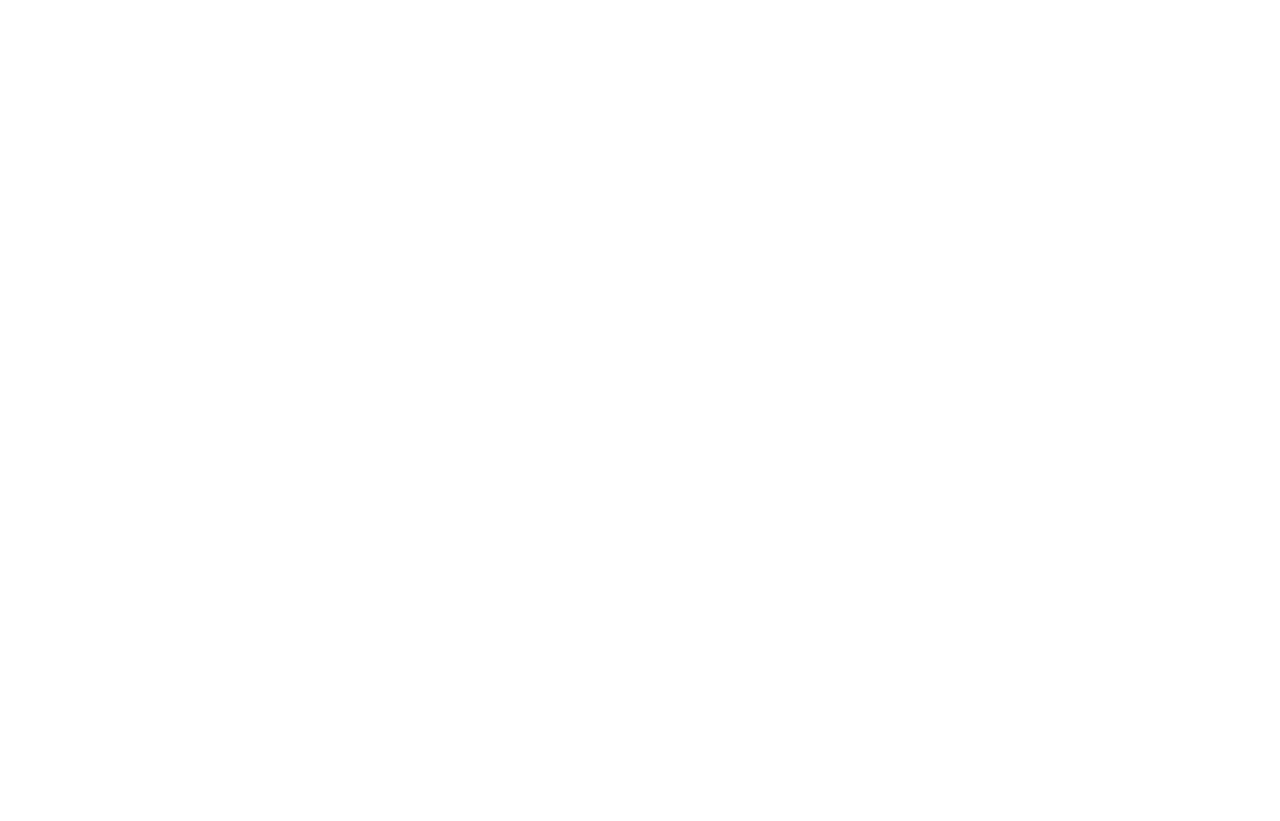
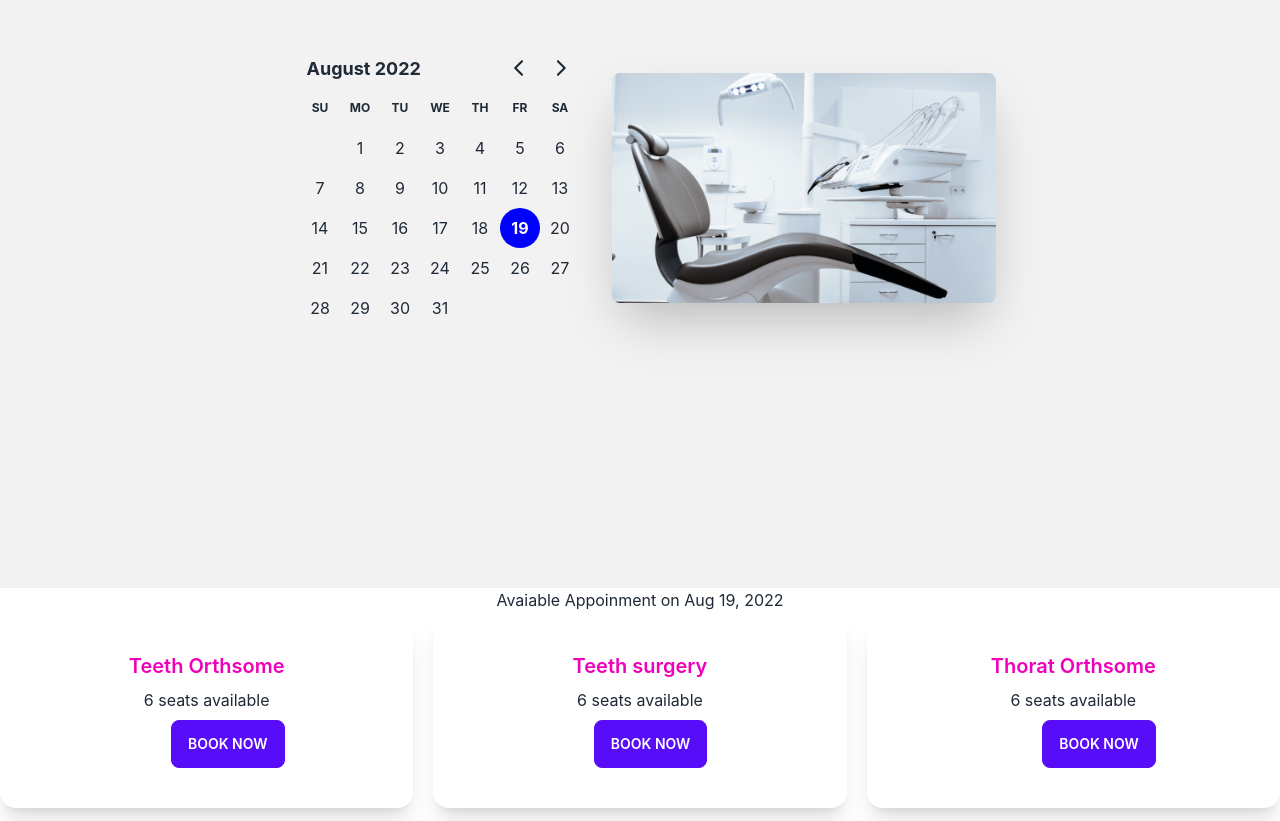
Before and after one commit to mahlilmahee/psychic-doctor01, a React (Create React App) app: page /appoinment in a window 1280 px wide. Shown: the part 276-1097 px from the top of the page. Before the commit the page ends 800 px from the top, so only its background shows below. Built offline with nearby package versions, Linux system fonts and the light colour scheme.

Commit message:
another day

```diff
--- a/package.json
+++ b/package.json
@@ -7,7 +7,10 @@
     "@testing-library/react": "^13.3.0",
     "@testing-library/user-event": "^13.5.0",
     "daisyui": "^2.24.0",
+    "date-fns": "^2.29.2",
     "react": "^18.2.0",
+    "react-datepicker": "^4.8.0",
+    "react-day-picker": "^8.1.3",
     "react-dom": "^18.2.0",
     "react-hook-form": "^7.34.2",
     "react-router-dom": "^6.3.0",
--- /dev/null
+++ b/public/services.json
@@ -0,0 +1,68 @@
+[
+    {
+        "_id":1,
+        "name":"Teeth Orthsome",
+        "slots":[
+            "8.00 AM -8.30 AM",
+            "8.30 AM -9.00 AM",
+            "9.00 AM -9.30 AM",
+            "9300 AM -10.00 AM",
+            "10.00 AM -10.30 AM",
+            "10.30 AM -11.00 AM"
+        ]
+    },
+    {
+        "_id":2,
+        "name":"Teeth surgery",
+        "slots":[
+            "8.00 AM -8.30 AM",
+            "8.30 AM -9.00 AM",
+            "9.00 AM -9.30 AM",
+            "9300 AM -10.00 AM",
+            "10.00 AM -10.30 AM",
+            "10.30 AM -11.00 AM"
+        ]
+    },
+    {
+        "_id":3,
+        "name":"Thorat Orthsome",
+        "slots":[
+            "8.00 AM -8.30 AM",
+            "8.30 AM -9.00 AM",
+            "9.00 AM -9.30 AM",
+            "9300 AM -10.00 AM",
+            "10.00 AM -10.30 AM",
+            "10.30 AM -11.00 AM"
+        ]
+    },
+    {
+        "_id":4,
+        "name":"plastic surgery",
+        "slots":[]
+    },
+    {
+        "_id":5,
+        "name":"open heart surgary",
+        "slots":[
+            "8.00 AM -8.30 AM",
+            "8.30 AM -9.00 AM",
+            "9.00 AM -9.30 AM",
+            "9300 AM -10.00 AM",
+            "10.00 AM -10.30 AM",
+            "10.30 AM -11.00 AM"
+        ]
+    },
+    {
+        "_id":6,
+        "name":"EYE test ",
+        "slots":[
+            "8.00 AM -8.30 AM",
+            "8.30 AM -9.00 AM",
+            "9.00 AM -9.30 AM",
+            "9300 AM -10.00 AM",
+            "10.00 AM -10.30 AM",
+            "10.30 AM -11.00 AM"
+        ]
+    }
+
+]
--- a/src/App.js
+++ b/src/App.js
@@ -10,6 +10,8 @@ import None from './pages/Home/None';
 import Contact from './pages/Contact';
 import About from './pages/About';
 import Login from './pages/Login';
+import Appoinment from './pages/Home/Appoinment/Appoinment';
+// import Appoinment from './pages/Home/Appoinment';
 function App() {
   return (
     <div className="App">
@@ -23,6 +25,8 @@ function App() {
       <Route path="/contact" element={<Contact />}>
        </Route>
       <Route path="/about" element={<About />}>
+       </Route>
+      <Route path="/appoinment" element={<Appoinment />}>
        </Route>
       <Route path="/login" element={<Login/>}>
        </Route>
--- /dev/null
+++ b/src/pages/Home/Appoinment/Appoinment.js
@@ -0,0 +1,18 @@
+import React, { useState } from 'react';
+import Footer from '../Footer';
+import Appoinmentbanner from './Appoinmentbanner';
+import Appoinmentcard from './Appoinmentcard';
+// import img from '../../../assets/images/appointment.png'
+
+const Appoinment = () => {
+    const [date, setDate]=useState(new Date());
+    return (
+        <div>
+            <Appoinmentcard date={date} setDate={setDate}></Appoinmentcard>
+            <Appoinmentbanner date={date} setDate={setDate}></Appoinmentbanner>
+            <Footer></Footer>
+        </div>
+    );
+};
+
+export default Appoinment;
--- /dev/null
+++ b/src/pages/Home/Appoinment/Appoinmentbanner.js
@@ -0,0 +1,26 @@
+import React, { useEffect, useState } from 'react';
+import { format } from 'date-fns';
+import Service from './Service';
+
+const Appoinmentbanner = ({date}) => {
+    const [services,setServices]=useState([]);
+    useEffect(()=>{
+        fetch('services.json')
+        .then(res=>res.json())
+        .then(data=>setServices(data))
+    },[])
+    return (
+        <div>
+            <p> Avaiable Appoinment on  {format (date, 'PP')}</p>
+            {/* Here we will show the data of blocks here is it ok  ?? ? */}
+            <div class='grid grid-cols-3 gap-5'>
+                {
+                    services.map(data=><Service id={data._id} data={data}></Service>)
+                }
+            </div>
+
+       </div>
+    );
+};
+
+export default Appoinmentbanner;
--- /dev/null
+++ b/src/pages/Home/Appoinment/Appoinmentcard.js
@@ -0,0 +1,35 @@
+import React, { useState } from 'react';
+import img from '../../../assets/images/chair.png'
+// import DatePicker from "react-datepicker";
+import { DayPicker } from 'react-day-picker';
+import 'react-day-picker/dist/style.css';
+
+
+const Appoinmentcard = ({date, setDate}) => {
+
+
+
+    return (
+        <div>
+            <div class="hero min-h-screen bg-base-200">
+  <div class="hero-content flex-col lg:flex-row-reverse">
+    <img src={img} class="max-w-sm rounded-lg shadow-2xl" />
+    <div>
+
+    <DayPicker  mode="single"
+      selected={date}
+      onSelect={setDate}
+      />
+  {/* <p>You picked</p> */}
+
+
+
+    </div>
+
+  </div>
+</div>
+        </div>
+    );
+};
+
+export default Appoinmentcard;
--- /dev/null
+++ b/src/pages/Home/Appoinment/Service.js
@@ -0,0 +1,20 @@
+import React from 'react';
+
+const Service = ({data}) => {
+    const {name,slots}=data;
+    return (
+        <div class="" >
+            <div class="card w-lg bg-base-100 shadow-xl items-center justify-center content-center  ">
+  <div class="card-body my-2">
+    <h2 class="card-title text-secondary">{name}</h2>
+    <p>{slots.length} { slots.length>1 ?'seats' :'seat'} available </p>
+    <div class="card-actions justify-end">
+      <button disabled={slots.length===0} class="btn btn-primary">Book Now </button>
+    </div>
+  </div>
+</div>
+        </div>
+    );
+};
+
+export default Service;
--- a/src/pages/Home/Shared/Navbar.js
+++ b/src/pages/Home/Shared/Navbar.js
@@ -3,9 +3,9 @@ import { Link } from "react-router-dom"
 
 const Navbar = () => {
     const baby =<>
-      <li><Link to='/home'>Home</Link></li>
+      <li><Link to='/'>Home</Link></li>
       <li><Link to='/about'> About  </Link></li>
-      <li><Link to ='/about'>Appoinment</Link></li>
+      <li><Link to ='/appoinment'>Appoinment</Link></li>
       <li><Link to='/reviews'>Reviews</Link></li>
       <li><Link to='contact'>contact us</Link></li>
       <li><Link to='login'>Login</Link></li>
```
Also changed, not shown: 1 other file (tests, documents, lock files or other folders).
